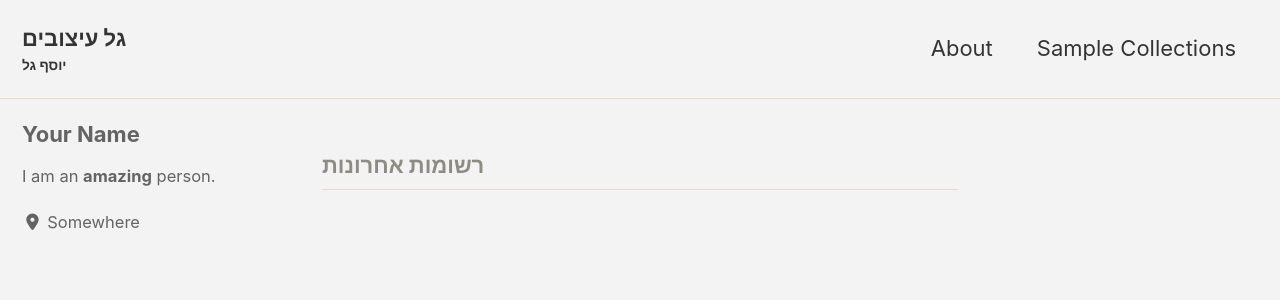
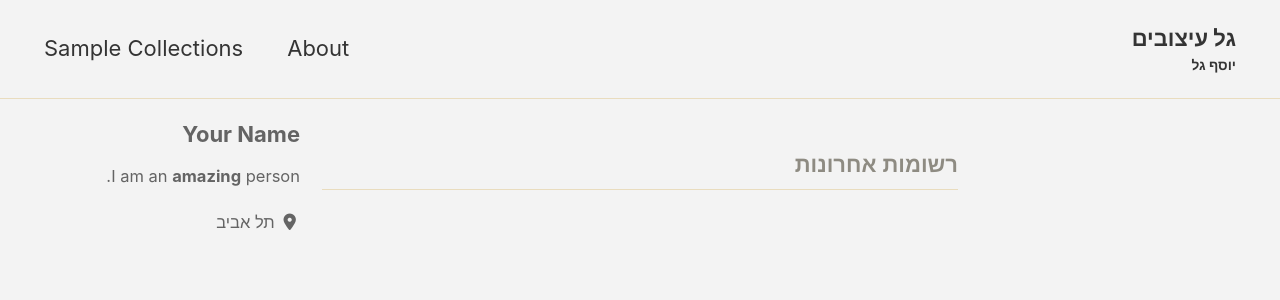
Before and after one commit to idogal/galdesigns, a Jekyll site: the page built from index.html, in a window 1280 px wide and 900 px high. Shown: the top 300 px of the window. Built offline with Jekyll 4.4.1, drawn with Linux system fonts in a browser that asks for light colours; cached includes are drawn as plain includes; nearby versions of some CDN libraries; some web fonts are replaced; the list of posts is cut into pages by our own code.

Commit message:
Minor 02052020

```diff
--- a/_config.yml
+++ b/_config.yml
@@ -96,7 +96,7 @@ author:
   name             : "Your Name"
   avatar           : # path of avatar image, e.g. "/assets/images/bio-photo.jpg"
   bio              : "I am an **amazing** person."
-  location         : "Somewhere"
+  location         : "תל אביב"
   email            :
   links:
     - label: "Email"
--- a/_layouts/default.html
+++ b/_layouts/default.html
@@ -8,7 +8,7 @@
   Free for personal and commercial use under the MIT license
   https://github.com/mmistakes/minimal-mistakes/blob/master/LICENSE
 -->
-<html lang="{{ site.locale | slice: 0,2 | default: "en" }}" class="no-js">
+<html dir="rtl" lang="{{ site.locale | slice: 0,2 | default: "en" }}" class="no-js">
   <head>
     {% include head.html %}
     {% include head/custom.html %}
--- a/_sass/minimal-mistakes/_variables.scss
+++ b/_sass/minimal-mistakes/_variables.scss
@@ -17,6 +17,7 @@ $serif: Georgia, Times, serif !default;
 $sans-serif: -apple-system, BlinkMacSystemFont, "Roboto", "Segoe UI",
   "Helvetica Neue", "Lucida Grande", Arial, sans-serif !default;
 $monospace: Monaco, Consolas, "Lucida Console", monospace !default;
+$alef: "Alef Hebrew", "Helvetica Neue", Helvetica, Arial, sans-serif;
 
 /* sans serif typefaces */
 $sans-serif-narrow: $sans-serif !default;
@@ -29,8 +30,8 @@ $bodoni: "Bodoni MT", serif !default;
 $calisto: "Calisto MT", serif !default;
 $garamond: Garamond, serif !default;
 
-$global-font-family: $sans-serif !default;
-$header-font-family: $sans-serif !default;
+$global-font-family: $alef !default;
+$header-font-family: $alef !default;
 $caption-font-family: $serif !default;
 
 /* type scale */
--- a/assets/css/main.scss
+++ b/assets/css/main.scss
@@ -4,5 +4,6 @@
 
 @charset "utf-8";
 
+@import url(http://fonts.googleapis.com/earlyaccess/alefhebrew.css);
 @import "minimal-mistakes/skins/{{ site.minimal_mistakes_skin | default: 'default' }}"; // skin
 @import "minimal-mistakes"; // main partials
```
Also changed, not shown: about.md (renamed from _pages/about.md).
